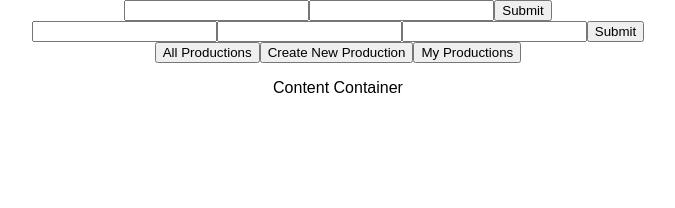
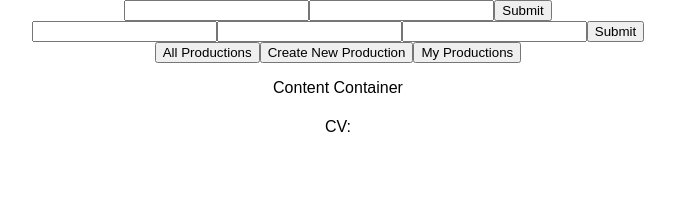
Before and after one commit to dalewb/off_broadway_frontend, a React (Create React App) app: page / in a window 1280 px wide. Shown: the top 208 px of the page, without its empty margins (302-977 px from the left). Built offline with nearby package versions, Linux system fonts and the light colour scheme; no server answers.

Commit message:
restored createContainer.js.

```diff
--- a/src/Containers/ContentContainer.js
+++ b/src/Containers/ContentContainer.js
@@ -1,7 +1,7 @@
 import React, { Component } from 'react';
 
 import AllProductionsContainer from './AllProductionsContainer'
-// import CreateContainer from './CreateContainer'
+import CreateContainer from './CreateContainer'
 
 class ContentContainer extends Component {
   render() {
@@ -10,7 +10,7 @@ class ContentContainer extends Component {
         {/* logic for displaying pages determined by header */}
         <p>Content Container</p>
         <AllProductionsContainer />
-        {/* <CreateContainer /> */}
+        <CreateContainer />
       </div>
     )
   }
```
Also changed, not shown: src/Containers/CreateContainer.js (line endings or trailing spaces).
